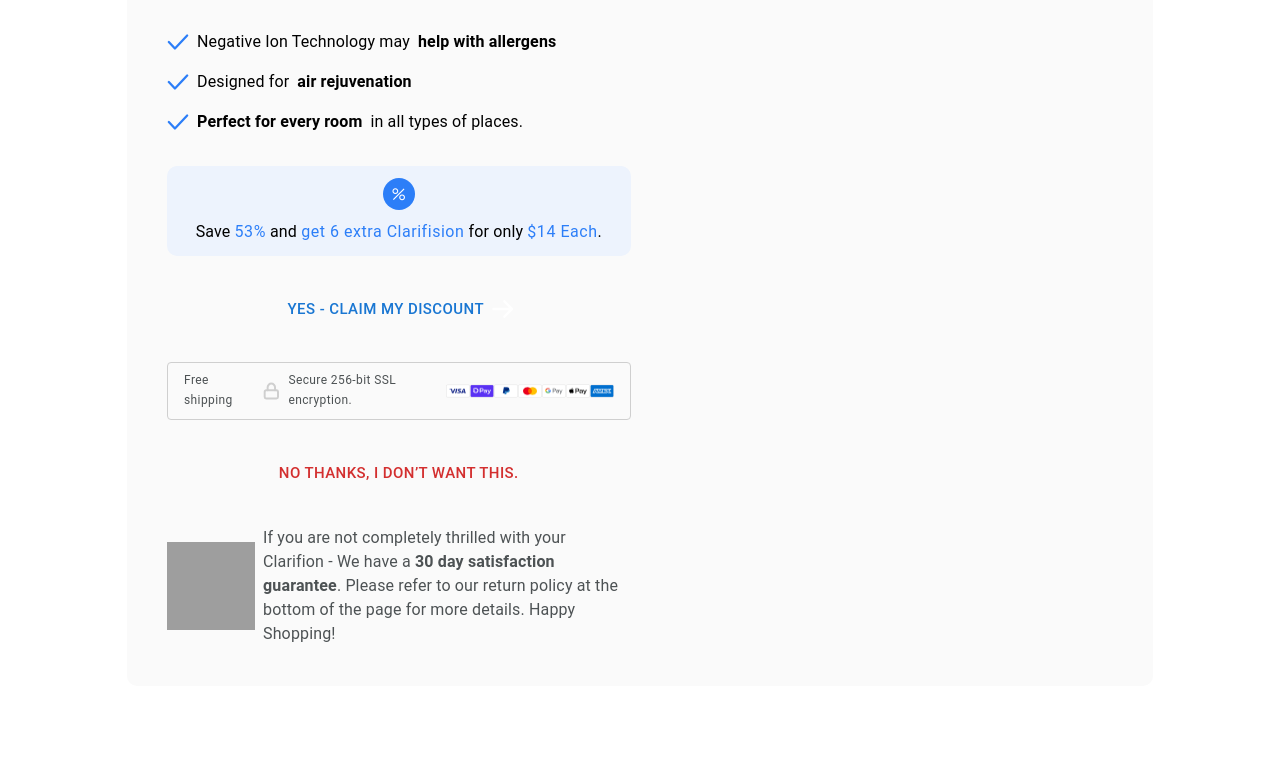
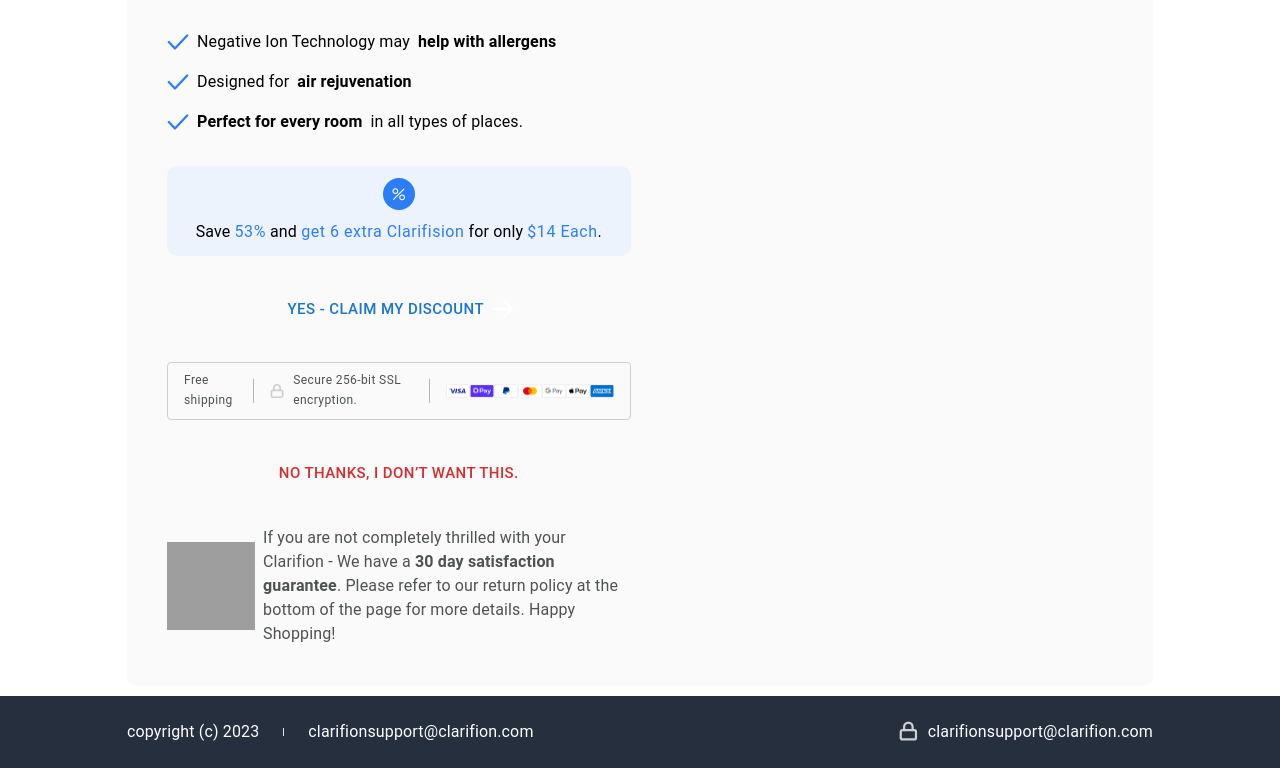
Before and after one commit to criss-dev-01/upsell-page, a Next.js app: page / in a window 1280 px wide. Shown: the part 1699-2467 px from the top of the page. Before the commit the page ends 2395 px from the top, so only its background shows below. Built offline with nearby package versions, Linux system fonts and the light colour scheme; grey boxes are pictures that could not be loaded.

Commit message:
add footer

```diff
--- a/src/app/layout.tsx
+++ b/src/app/layout.tsx
@@ -11,6 +11,7 @@
 // components
 import NavbarInformation from '@/components/navbar/information/NavbarInformation'
 import NavbarNavigation from '@/components/navbar/navegation/NavbarNavigation'
+import FooterApp from '@/components/footer/FooterApp'
 
 export const metadata: Metadata = {
   title: 'Challenge Upsell Page',
@@ -24,6 +25,7 @@
         <NavbarInformation />
         <NavbarNavigation />
         <Box className={styles.layoutApp}>{children}</Box>
+        <FooterApp />
       </body>
     </html>
   )
--- /dev/null
+++ b/src/components/footer/FooterApp.module.css
@@ -0,0 +1,22 @@
+.footerApp{
+  background-color: var(--blue-dark);
+  display: flex;
+  flex-direction: row;
+  align-items: center;
+  justify-content: space-between;
+  padding: 24px var(--padding-x-lg);
+  color: var(--white);
+  font-size: 16px;
+  font-style: normal;
+  font-weight: 400;
+  line-height: 140%; /* 22.4px */
+  text-transform: lowercase;
+}
+
+@media only screen and (max-width: 768px) {
+  .footerApp{
+    padding: 20px var(--padding-x-sx);
+    flex-direction: column;
+    gap: 10px;
+  }
+}
--- /dev/null
+++ b/src/components/footer/FooterApp.tsx
@@ -0,0 +1,20 @@
+import { Stack, Typography, Divider } from '@mui/material'
+import { IconLock } from '@/components/icons'
+import styles from './FooterApp.module.css'
+const FooterApp = () => {
+  return (
+    <footer className={styles.footerApp}>
+      <Stack direction="row" gap={3}>
+        <Typography>Copyright (c) 2023</Typography>
+        <Divider orientation="vertical" variant="middle" flexItem color="white" />
+        <Typography>Clarifionsupport@clarifion.com</Typography>
+      </Stack>
+      <Stack direction="row" gap={1}>
+        <IconLock color="#CFCFCF" />
+        <Typography>Clarifionsupport@clarifion.com</Typography>
+      </Stack>
+    </footer>
+  )
+}
+
+export default FooterApp
--- a/src/components/product/detail/information/shipping/ProductDetailInformationShipping.tsx
+++ b/src/components/product/detail/information/shipping/ProductDetailInformationShipping.tsx
@@ -1,6 +1,6 @@
 import Image from 'next/image'
 
-import { Stack, Typography } from '@mui/material'
+import { Stack, Typography, Divider } from '@mui/material'
 
 import styles from './ProductDetailInformationShipping.module.css'
 
@@ -13,10 +13,12 @@
         <Stack>
           <Typography variant="caption">Free shipping</Typography>
         </Stack>
+        <Divider orientation="vertical" variant="middle" flexItem color="#CFCFCF" />
         <Stack direction="row" alignItems="center" gap={1}>
           <IconLock color="#CFCFCF" />
           <Typography variant="caption">Secure 256-bit SSL encryption.</Typography>
         </Stack>
+        <Divider orientation="vertical" variant="middle" flexItem color="#CFCFCF" />
         <Stack direction="row">
           <Image src="/cards/visa.png" alt="visa-icon" width={24} height={14} />
           <Image src="/cards/shopPay.png" alt="shop-pay-icon" width={24} height={14} />
```
